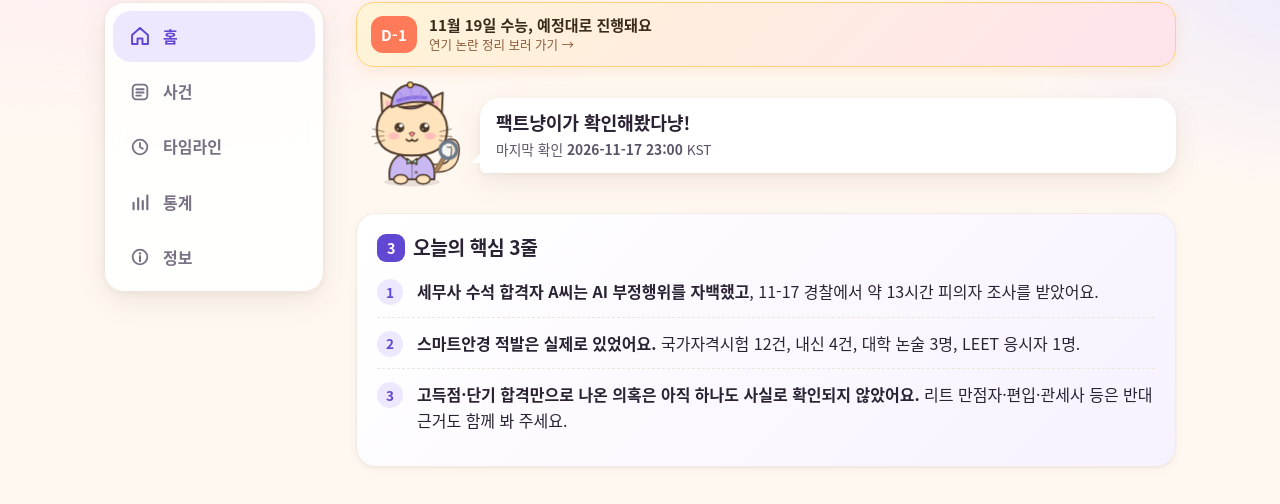
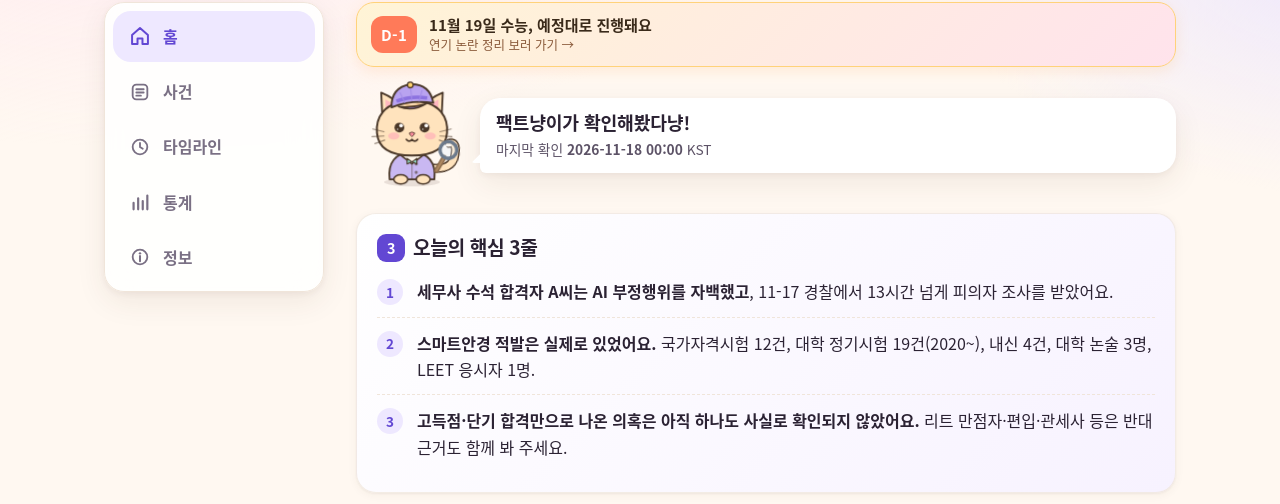
Before and after one commit to kimcanal/factnyang, a plain HTML site: page index.html in a window 1280 px wide. Shown: the part 74-578 px from the top of the page. Drawn offline with Linux system fonts and the light colour scheme.

Commit message:
업데이트 2026-11-18 00:00 KST: 대학 정기시험 AI 부정행위 19건, 경찰 게시글 9건 내사, 수능 대책(8,400명·응시제한 10년), A씨 CPA 1차 세부·조사 종료

```diff
--- a/data.js
+++ b/data.js
@@ -1,6 +1,6 @@
-// 마지막 확인일: 2026-11-17 (KST). 모든 수치는 출처 링크의 공식 자료·보도 기준.
-window.FC_UPDATED = "2026-11-17";
-window.FC_UPDATED_TIME = "2026-11-17 23:00";
+// 마지막 확인일: 2026-11-18 (KST). 모든 수치는 출처 링크의 공식 자료·보도 기준.
+window.FC_UPDATED = "2026-11-18";
+window.FC_UPDATED_TIME = "2026-11-18 00:00";
 window.FC_CASES = [
 {
  id:"semusa-a", status:"확정", type:"국가전문자격", exam:"세무사", date:"2026-11-15",
@@ -9,8 +9,9 @@ window.FC_CASES = [
  facts:[
   "A씨(30대)는 1차 400점 만점에 397.5점(160문항 중 159개 정답), 2차 800점 만점에 663점으로 수석 합격했습니다. 1차 세법학개론 응시자 평균은 30.18점이었고, A씨 외 90점 이상은 없었습니다.",
   "11-15 자수서를 내고 변호사 유튜브에서 '1·2차 시험에서 전자기기와 생성형 AI를 이용했다'고 시인했습니다. 같은 수법으로 3월 공인회계사 1차에도 응시했으나 불합격했다고 밝혔습니다.",
+  "공인회계사 1차(3월): 1교시 경영학·경제원론 80점 만점에 80점, 2교시 기업법·세법개론 100점 만점에 100점을 받았지만 3교시 회계학에 응시하지 않아 탈락했습니다. 주변에는 '배가 아파 포기했다'고 했으나, 경찰은 기기 배터리 방전 때문으로 보고 이후 결함을 보완해 세무사 시험에 응시한 것으로 의심한다고 보도됐습니다(국민일보).",
   "수법: 'AI 안경'이 아니라 초소형 카메라로 문제를 찍어 스마트폰 생성형 AI로 보내고, 초소형 액정 모니터로 답을 확인한 것으로 보도됐습니다. 개조 계산기도 썼다고 경위서에 적었습니다.",
-  "변호인이 초소형 카메라·노트북·휴대전화 등 기기 9대를 제출했고(AI 안경·이어폰은 없음), 11-17 서울경찰청 광역수사단에 피의자(위계공무집행방해·업무방해)로 출석했고, 조사는 약 13시간 만인 밤 11시께 끝났습니다(22:56 보도). 경찰은 수능에 대비해 시험 부정행위 전담팀도 꾸렸습니다.",
+  "변호인이 초소형 카메라·노트북·휴대전화 등 기기 9대를 제출했고(AI 안경·이어폰은 없음), 11-17 서울경찰청 광역수사단에 피의자(위계공무집행방해·업무방해)로 출석해 오전 9시 20분께부터 밤 11시께까지 13시간 넘게 조사를 받았습니다. 귀가하며 '남은 절차에도 빠짐없이 참석하겠다'고 말했습니다. 경찰은 수능에 대비해 시험 부정행위 전담팀도 꾸렸습니다.",
   "국세청은 시험무효·5년 응시정지 처분을 위한 청문을 사전 통지했고, 공단은 업무방해로 형사 고소할 계획입니다."
  ],
  counter:[
@@ -19,6 +20,8 @@ window.FC_CASES = [
  ],
  meme:"'세무냥이'는 A씨가 온라인 커뮤니티에서 쓰던 본인 닉네임입니다. 이 사건 뒤 '○○냥이'가 다른 고득점자를 의심하는 밈으로 번졌습니다.",
  sources:[
+  ["경찰, 'AI 부정행위 자수' 세무사 수석 14시간 조사","YTN","2026-11-18 00:01","https://www.ytn.co.kr/_ln/0103_202611180001067617"],
+  ["[단독] 몸에 숨긴 초소형 액정 모니터로 AI가 전달해 준 정답 확인했다","국민일보","2026-11-17","https://www.kmib.co.kr/article/20261117501882"],
   ["세무사 수석합격자 경찰 조사…'잘못 책임지겠다'","연합뉴스","2026-11-17","https://www.yna.co.kr/view/AKR20261117042651004"],
   ["[속보] 'AI 부정행위' 세무사 수석, 13시간만 경찰 조사 종료","연합뉴스","2026-11-17 22:56","https://www.yna.co.kr/view/AKR20261117176400004"],
   ["'AI 커닝' 세무사 수석 조사…'숨김없이 말할 것'","연합뉴스TV","2026-11-17","https://www.yna.co.kr/view/MYH20261117014400038"],
@@ -95,6 +98,37 @@ window.FC_CASES = [
  sources:[
   ["건국대 리트 모의시험서 AI 부정행위 의혹…학교 조사 착수","연합뉴스","2026-11-17 21:24","https://www.yna.co.kr/view/AKR20261117171100004"],
   ["'AI 커닝' 목걸이도?…건국대 리트 모의고사서 '불빛 반짝' 조사 착수","뉴시스","2026-11-17","https://www.newsis.com/view/NISX20261117_0003871660"]
+ ]
+},
+{
+ id:"univ-19", status:"확정", type:"학교·대입", exam:"대학 정기시험", date:"2026-11-17", isNew:true,
+ title:"대학 중간·기말고사 AI 부정행위 19건 (교육부 첫 전수조사)",
+ claim:"대학 시험에서도 AI 커닝이 실제로 적발됐다.",
+ facts:[
+  "김희정 의원실이 받은 교육부 자료: 2020-01~2026-08 전국 일반대학 180여 곳 정기시험(중간·기말)에서 AI 활용 부정행위 19건이 적발됐습니다. 연도별 2023년 1건, 2024년 2건, 2025년 4건, 2026년 12건.",
+  "대부분 휴대전화 등으로 생성형 AI를 쓴 사례입니다. 서울대(2025, 코딩형 시험 → 재시험), 연세대(2026, 단과대 5곳 → 유기정학 3주 등), 동국대(오픈북 시험 유학생 3명 → F학점·유기정학/근신), 한양대 에리카(시험지를 옆 강의실로 전달해 AI 답안 시도 → 낙제) 등.",
+  "스마트안경 사례도 있었습니다: 국립부경대(2학기 중간고사 → 학점 무효), 홍익대.",
+  "처분은 대학마다 달라 해당 과목 0점·재시험부터 근신·유기·무기정학까지 다양했습니다."
+ ],
+ counter:["적발·보고된 건수일 뿐 실제 규모는 알 수 없고, 정기시험만 대상이라 대입 논술·편입 등은 포함되지 않습니다."],
+ sources:[
+  ["[단독] 대학 정기시험 'AI 커닝' 첫 전수조사서 19건 확인...서울대·연대도 적발","YTN","2026-11-17","https://www.ytn.co.kr/_ln/0101_202611171144023411"],
+  ["대학 정기시험에 AI 부정행위 19건... 서울대·연세대에서도","한국일보","2026-11-17","https://www.hankookilbo.com/news/article/A2026111713400002424"]
+ ]
+},
+{
+ id:"police-posts", status:"조사중", type:"수능·모평", exam:"온라인 게시글", date:"2026-11-17", isNew:true,
+ title:"'AI로 부정행위 했다/하겠다' 글 9건 경찰 내사",
+ claim:"온라인에 수능 등 시험에서 AI 부정행위를 했다거나 하겠다는 글이 올라왔다.",
+ facts:[
+  "경찰청은 11-17 스마트기기 이용 시험 부정행위 관련 게시글 9건(자백글 7, 예고글 1, 기타 1로 보도)을 시도경찰청 사이버수사대가 내사 중이라고 밝혔습니다. 수법 소개, 물품 제조·판매 글도 대상입니다.",
+  "허위·가짜뉴스로 판단한 게시물 20건은 플랫폼에 삭제·차단을 요청했고 13건이 삭제됐습니다.",
+  "경찰청은 11-16부터 수사국장이 팀장인 '시험 부정행위 TF'로 집중단속 중이며, 장비 제작·판매와 수법 공유·광고까지 수사를 넓힐 방침입니다."
+ ],
+ counter:["게시글 내용이 사실인지는 확인되지 않았습니다. 범죄 혐의가 확인되면 정식 수사로 전환한다는 단계입니다."],
+ sources:[
+  ["'AI 부정행위' 자백, 예고…경찰, 관련글 9건 사실관계 확인 중","뉴시스","2026-11-17","https://www.newsis.com/view/NISX20261117_0003871801"],
+  ["경찰, '수능 부정행위' 게시글 9건 내사…자백·예고 잇따라","더팩트","2026-11-17","https://news.tf.co.kr/read/life/2389997.htm"]
  ]
 },
 {
@@ -350,7 +384,9 @@ window.FC_TIMELINE = [
  ["2026-11-15","A씨 자백·자수, 기기 9대 제출. CPA 1차도 같은 수법 시인. 노동부 비상대책회의","확정"],
  ["2026-11-16","재경부·국세청·공단 TF(3~5년 재점검), 노동부 528종목 전수조사·스마트안경 12건 공개, 관계부처 회의, 교육부 '수능 연기 없음', 법전협 '리트 만점자 조사할 것 없음', 경찰대 편입 합격선 의혹, 경희대·서강대 인지","조사중"],
  ["2026-11-17","A씨 경찰 출석·피의자 조사. 국회 자료로 회계학개론 90점↑ 66명 공개. 관세사·감정평가사 의혹 보도. 서강대·경희대 조사. 공소청 '정식재판·구속영장 적극 검토' 지시. 정부 수능 추가대책(1교시 전 안경 전수검사). LEET 7월 스마트안경 착용자 입건 보도","조사중"],
- ["2026-11-17","[밤] A씨 경찰 조사 약 13시간 만에 종료(22:56 보도). 건국대 리트 모의고사 부정행위 의혹 조사 공개(21:24)","조사중"],
+ ["2026-11-17","교육부 자료로 대학 정기시험 AI 부정행위 19건(2020~2026.8) 공개. 경찰, 부정행위 자백·예고 게시글 9건 내사·허위글 20건 삭제 요청","확정"],
+ ["2026-11-17","정부 수능 대국민 담화: 감독 인력 8,400여 명 추가, 응시제한 1년→최대 10년 추진","정책"],
+ ["2026-11-17","[밤] A씨 경찰 조사 밤 11시께 종료(13시간 넘게). 건국대 리트 모의고사 부정행위 의혹 조사 공개(21:24)","조사중"],
  ["2026-11-19","2027학년도 수능 시행 예정 / 리트 만점자 수능 국어 공개 풀이 예고","예정"]
 ];
 
@@ -366,11 +402,15 @@ window.FC_SUNEUNG = {
   ["안경·시계","수험생 안경과 시계를 전수 점검"],
   ["옷·소지품","옷깃·소매·단추 등 확인, 가방은 복도 등 시험실 밖에 보관하고 작동 여부 수시 점검"],
   ["통신","시험장 주변 와이파이 관리 강화. 전파 차단(재밍)은 전파법상 제한으로 도입하지 않음"],
-  ["감독","감독관 추가 배치, 시험장별 스마트안경 판별 전담인력 배치"],
-  ["사후","의심 사례는 끝까지 추적해 시험 무효·응시자격 박탈·고발·수사의뢰"]
+  ["감독","기존 감독관 7만5천여 명에 스마트기기 전담 1,800여 명·복도 감독관 6,600여 명 등 8,400여 명 추가. 의심 시 고사본부 별도 공간에서 금속탐지기 검사"],
+  ["사후","의심 사례는 끝까지 추적해 시험 무효·응시자격 박탈·고발·수사의뢰"],
+  ["제재","응시자격 제한 1년→최대 10년 추진(올해분부터 적용되도록 국회 협의), 부정 입학 시 입학 취소·재학 중이면 퇴학"]
  ],
  sources:[
   ["韓총리 '수능서 스마트기기 원천 차단…안경·시계 전수검사'(종합)","연합뉴스","2026-11-17","https://www.yna.co.kr/view/AKR20261117065351001"],
+  ["감독관 8,400여 명 추가 배치...응시제한 최대 10년으로 확대","YTN","2026-11-17","https://www.ytn.co.kr/_ln/0101_202611172241426872"],
+  ["[속보] 韓총리 '수능 부정행위 무관용…응시제한 기간 10년으로 확대'","연합뉴스","2026-11-17","https://www.yna.co.kr/view/AKR20261117122000001"],
+  ["[속보] 韓총리 '스마트기기 전담·복도감독관 8천400여명 추가 배치'","연합뉴스","2026-11-17","https://www.yna.co.kr/view/AKR20261117120700001"],
   ["韓총리 '1교시前 안경 전수검사…재난문자로 미제출 전화기 적발'(종합)","연합뉴스","2026-11-17","https://www.yna.co.kr/view/AKR20261117126651001"],
   ["수능 D-2, 'AI 부정행위' 방지 정부 대책 실효성 따져보니","이코리아","2026-11-17","https://www.ekoreanews.co.kr/news/articleView.html?idxno=89257"],
   ["교육부 '수능 연기 없다…초소형 카메라 등 식별 역량 보완'","뉴시스","2026-11-16","https://www.newsis.com/view/NISX20261116_0003869601"],
--- a/index.html
+++ b/index.html
@@ -32,8 +32,8 @@
       <article class="card three">
         <h2 class="card-h"><span class="h-ic" aria-hidden="true">3</span>오늘의 핵심 3줄</h2>
         <ol class="three-list">
-          <li><b>세무사 수석 합격자 A씨는 AI 부정행위를 자백했고</b>, 11-17 경찰에서 약 13시간 피의자 조사를 받았어요.</li>
-          <li><b>스마트안경 적발은 실제로 있었어요.</b> 국가자격시험 12건, 내신 4건, 대학 논술 3명, LEET 응시자 1명.</li>
+          <li><b>세무사 수석 합격자 A씨는 AI 부정행위를 자백했고</b>, 11-17 경찰에서 13시간 넘게 피의자 조사를 받았어요.</li>
+          <li><b>스마트안경 적발은 실제로 있었어요.</b> 국가자격시험 12건, 대학 정기시험 19건(2020~), 내신 4건, 대학 논술 3명, LEET 응시자 1명.</li>
           <li><b>고득점·단기 합격만으로 나온 의혹은 아직 하나도 사실로 확인되지 않았어요.</b> 리트 만점자·편입·관세사 등은 반대 근거도 함께 봐 주세요.</li>
         </ol>
       </article>
```
